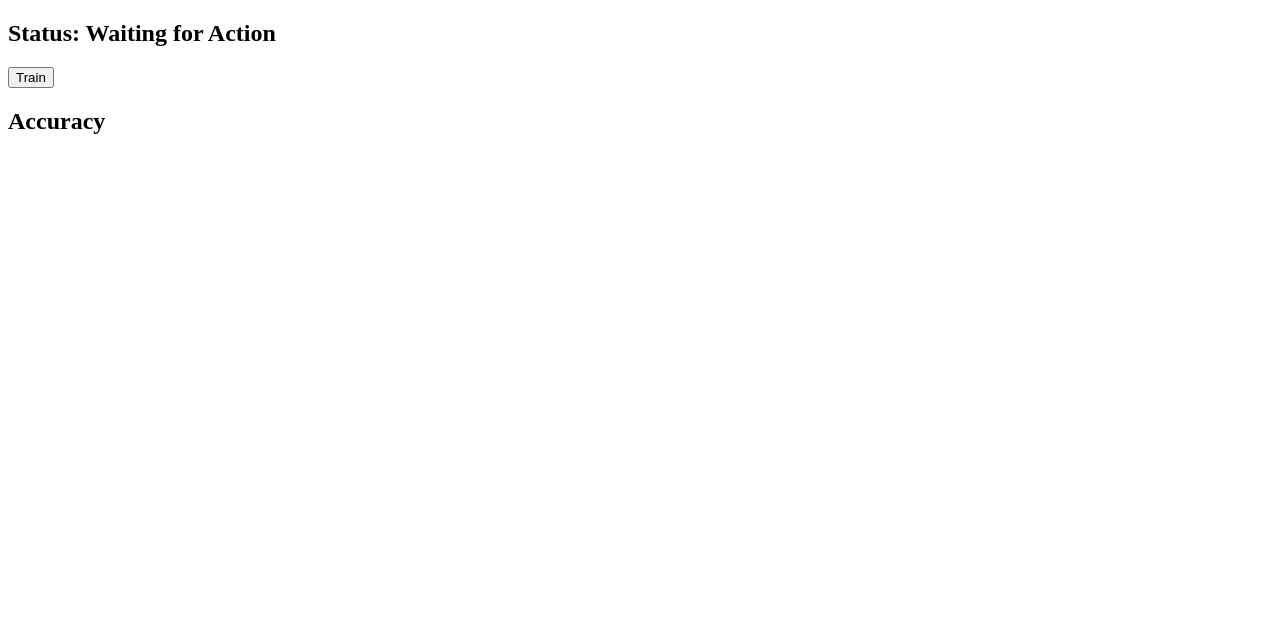
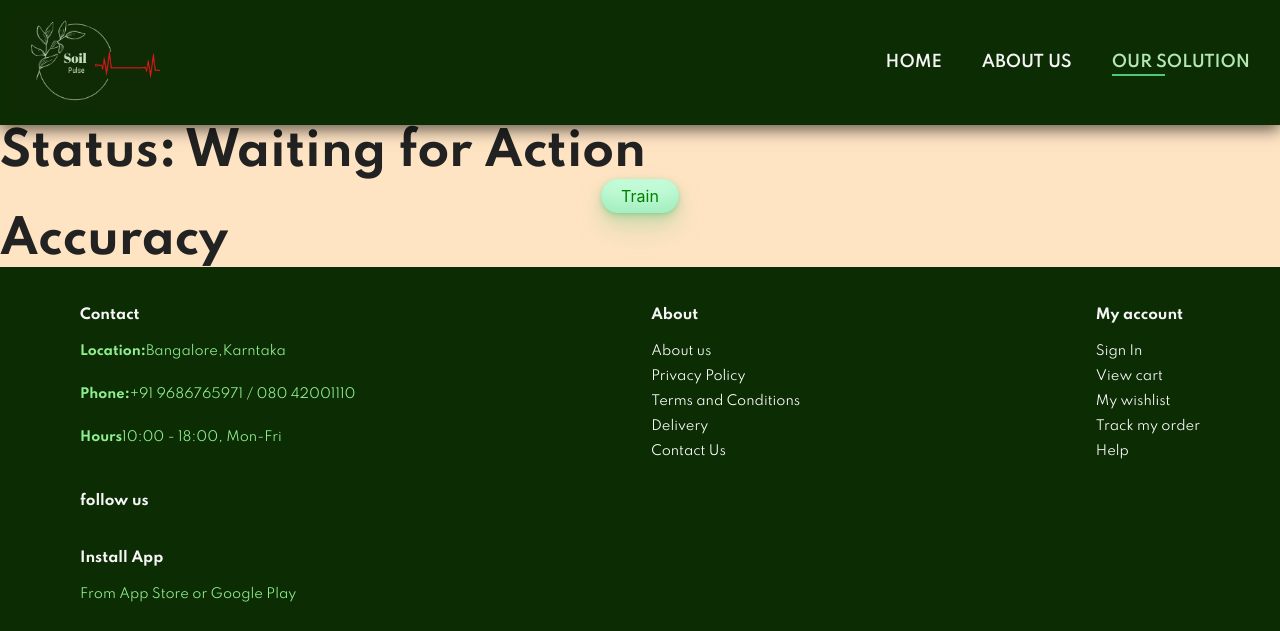
Before and after one commit to Tarun-space-S/Soil_Pulse, a Flask app: page /display in a window 1280 px wide. Shown: the top 631 px of the page. Before the commit the page ends 134 px from the top, so only its background shows below. Run offline with Flask 3, Linux system fonts and the light colour scheme; parts of the project's set-up code (start-up, migrations or seed data) failed here and were passed over.

Commit message:
updated sample.html

```diff
--- a/app/static/css/about.css
+++ b/app/static/css/about.css
@@ -323,3 +323,30 @@ footer{
     font-size: 16px;
     font-weight: 600;
   }
+/*BUTTON STYLE*/
+.Iprimary {
+  background-color: #c2fbd7;
+  border-radius: 100px;
+  box-shadow: rgba(44, 187, 99, .2) 0 -25px 18px -14px inset, rgba(44, 187, 99, .15) 0 1px 2px, rgba(44, 187, 99, .15) 0 2px 4px, rgba(44, 187, 99, .15) 0 4px 8px, rgba(44, 187, 99, .15) 0 8px 16px, rgba(44, 187, 99, .15) 0 16px 32px;
+  color: green;
+  cursor: pointer;
+  display: inline-block;
+  font-family: CerebriSans-Regular, -apple-system, system-ui, Roboto, sans-serif;
+  padding: 7px 20px;
+  text-align: center;
+  text-decoration: none;
+  transition: all 250ms;
+  border: 0;
+  font-size: 16px;
+  user-select: none;
+  -webkit-user-select: none;
+  touch-action: manipulation;
+  margin: 0 auto; /* Center horizontally */
+  display: block; /* Make the buttons block-level elements */
+}
+
+/* Hover state */
+.Iprimary:hover {
+  box-shadow: rgba(44, 187, 99, .35) 0 -25px 18px -14px inset, rgba(44, 187, 99, .25) 0 1px 2px, rgba(44, 187, 99, .25) 0 2px 4px, rgba(44, 187, 99, .25) 0 4px 8px, rgba(44, 187, 99, .25) 0 8px 16px, rgba(44, 187, 99, .25) 0 16px 32px;
+  transform: scale(1.05) rotate(-1deg);
+}
--- a/app/templates/sample.html
+++ b/app/templates/sample.html
@@ -2,10 +2,22 @@
 <html>
 <head>
     <title>Training Page</title>
+    <link rel="stylesheet" href="../static/css/about.css">
 </head>
 <body>
+    <section id="header">
+        <a href="#"><img src="../static/images/hello/logo_f1.png" class="logo" alt="" height="100" width="150" ></a>
+        <div>
+            <ul id="navbar">
+                <li><a  href="/">HOME</a></li>
+                <li><a  href="/about">ABOUT US</a></li>
+                <li><a href="/location" class="active">OUR SOLUTION</a></li>
+            </ul>
+        </div>
+    </section>
+    <!--            BODY             -->
     <h2 id="status">Status: Waiting for Action</h2>
-    <button id="trainButton">Train</button>
+    <button id="trainButton" class="Iprimary">Train</button>
     <div id="bod">
         <h2>Accuracy</h2>
         <h2 id="l1"></h2>
@@ -13,8 +25,8 @@
         <h2 id="l3"></h2>
     </div>
     <h2 id="data"></h2>
-    <button id="trainAgainButton" style="display: none;">Train Again</button>
-    <a href="/price_input"><button id="nextButton" style="display: none;" >Next</button></a>
+    <button id="trainAgainButton" style="display: none;" class="Iprimary">Train Again</button>
+    <a href="/price_input"><button id="nextButton" style="display: none;" class="Iprimary">Next</button></a>
 
     <script>
         const trainButton = document.querySelector("#trainButton");
@@ -79,13 +91,62 @@
             fetchDataAndUpdateStatus();
             intervalId = setInterval(fetchDataAndUpdateStatus, 500);
         });
+    </script>
+
+<!--                            /BODY                             -->
+ <footer  class="section-p1">
+    <div class="col">
+        <h4>Contact</h4>
+        <p><strong>Location:</strong>Bangalore,Karntaka</p>
+        <p><strong>Phone:</strong>+91 9686765971 / 080 42001110</p>
+        <p><strong>Hours</strong>10:00 - 18:00, Mon-Fri</p>
+
+        <div class="follow">
+            <h4>follow us</h4>
+        </div>
+        <div class="icon">
+            <i class="fab fa-facebook"></i>
+            <i class="fab fa-twitter"></i>
+            <i class="fab fa-instagram"></i>
+            <i class="fab fa-pinterest"></i>
+            <i class="fab fa-youtube"></i>
+        </div>
+    </div>
 
 
+    <div class="col">
+        <h4>About</h4>
+        <a href="#">About us</a>
+        <a href="#">Privacy Policy</a>
+        <a href="#">Terms and Conditions</a>
+        <a href="#">Delivery</a>
+        <a href="#">Contact Us</a>
+    </div>
 
+    <div class="col">
+        <h4>My account</h4>
+        <a href="#">Sign In</a>
+        <a href="#">View cart</a>
+        <a href="#">My wishlist</a>
+        <a href="#">Track my order</a>
+        <a href="#">Help</a>
+    </div>
 
+    <div class="col install">
+        <h4>Install App</h4>
+        <p>From App Store or Google Play</p>
+        <div class="row">
+            <img src="images/app.jpg" alt="">
+            <img src="images/play.jpg" alt="">
+        </div>
+        <p>secured Payment Gatewyas</p>
+        <img src="images/pay.png" alt="">
+        <p></p>
+    </div>
 
-
-    </script>
-
+    <div class="copyright">
+    <p>© 2023 ,The Resin House -All rights Reserved</p>
+    </div>
+</footer>
 </body>
 </html>
```
